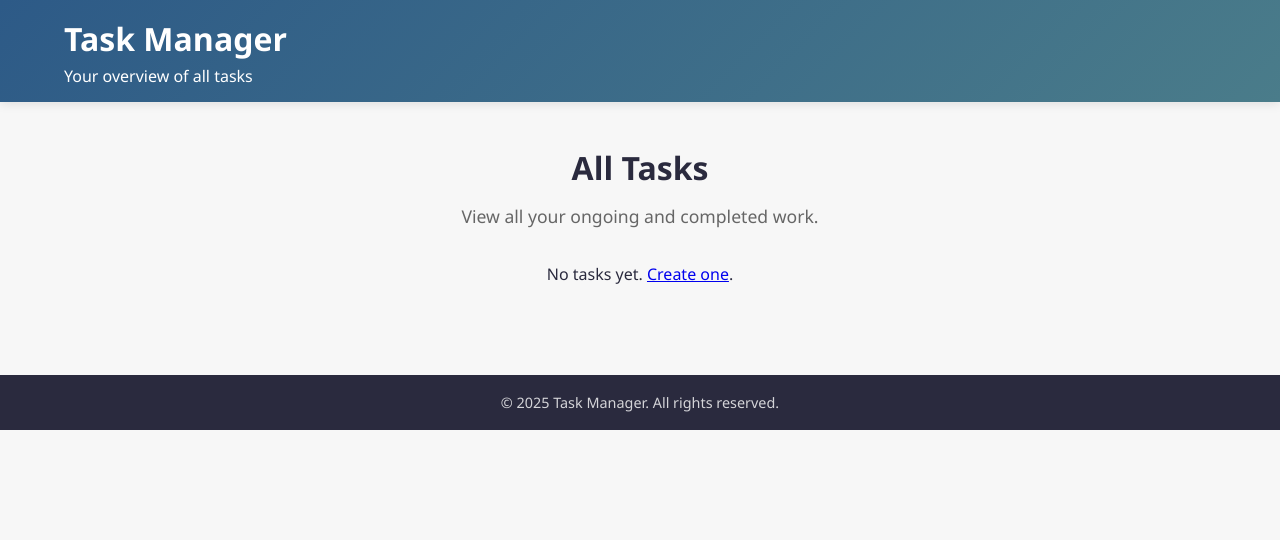
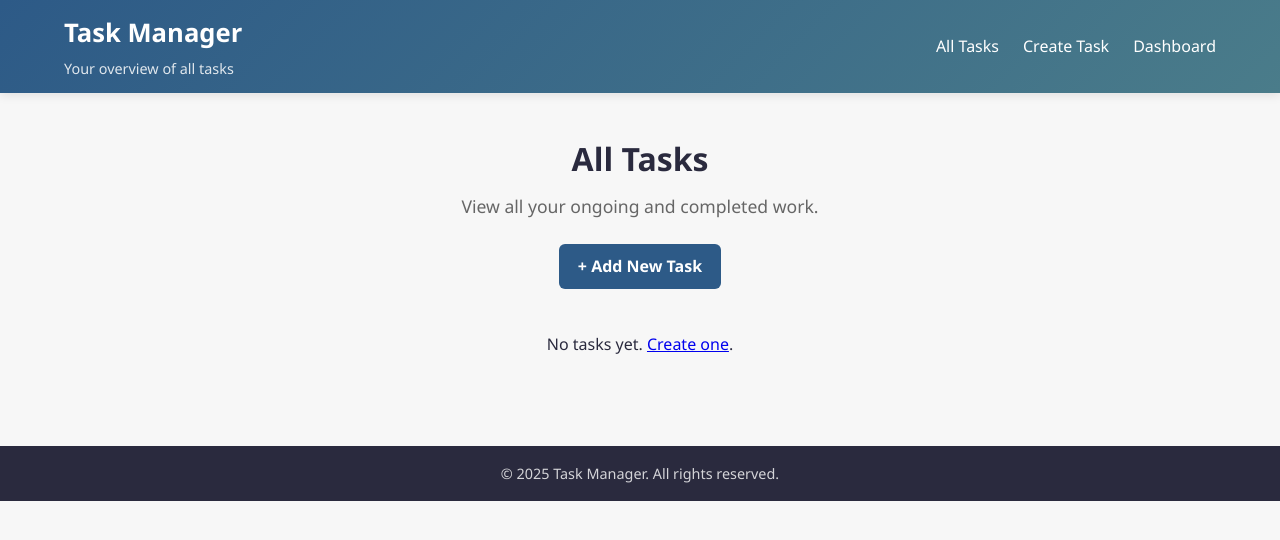
Before and after one commit to nicholohq/hangarin, a Django app: page / in a window 1280 px wide. Shown: the top 540 px of the page. Run offline with Django 5.2, Linux system fonts and the light colour scheme; data that the repository does not hold is empty.

Commit message:
added nav bar in all CRUD pages

```diff
--- a/tasks/static/tasks/css/main.css
+++ b/tasks/static/tasks/css/main.css
@@ -147,14 +147,49 @@ header {
 }
 
 /* ====== Status-based accent colors ====== */
-.task-card[data-status="Completed"] {
-	border-left-color: #27ae60; /* green */
+.task-card[data-status="Completed"] { border-left-color: #27ae60; }
+.task-card[data-status="Pending"] { border-left-color: #e67e22; }
+.task-card[data-status="In Progress"] { border-left-color: #3498db; }
+
+/* ====== Buttons ====== */
+.btn-create {
+	display: inline-block;
+	background: var(--primary);
+	color: white;
+	padding: 0.6rem 1.2rem;
+	border-radius: 6px;
+	text-decoration: none;
+	font-weight: 600;
+	margin-bottom: 1.5rem;
+	transition: background 0.3s ease;
 }
-.task-card[data-status="Pending"] {
-	border-left-color: #e67e22; /* orange */
+
+.btn-create:hover {
+	background: var(--secondary);
 }
-.task-card[data-status="In Progress"] {
-	border-left-color: #3498db; /* blue */
+
+.btn-edit, .btn-delete, .btn-back {
+	display: inline-block;
+	margin: 0.4rem;
+	padding: 0.5rem 1rem;
+	border-radius: 6px;
+	text-decoration: none;
+	font-weight: 600;
+	color: white;
+}
+
+.btn-edit { background: #3498db; }
+.btn-delete { background: #e74c3c; }
+.btn-back { background: #7f8c8d; }
+
+.btn-edit:hover { background: #2c80b4; }
+.btn-delete:hover { background: #c0392b; }
+.btn-back:hover { background: #6c7a7a; }
+
+.create-task {
+	text-align: center;
+	margin-top: -0.5rem;
+	margin-bottom: 1.2rem;
 }
 
 /* ====== Form & Button Styles ====== */
--- a/tasks/templates/tasks/task_list.html
+++ b/tasks/templates/tasks/task_list.html
@@ -4,19 +4,35 @@
 <head>
     <meta charset="UTF-8">
     <meta name="viewport" content="width=device-width, initial-scale=1.0">
-    <title>All Tasks - Task Manager</title>
-    <link rel="stylesheet" href="{% static 'tasks/css/main.css' %}?v=2">
+    <title>Hangarin - Task Manager</title>
+    <link rel="stylesheet" href="{% static 'tasks/css/main.css' %}?v=3">
 </head>
 <body>
 
 <header>
-    <h1>Task Manager</h1>
-    <p>Your overview of all tasks</p>
+    <div class="header-container">
+        <div class="header-text">
+            <h1>Task Manager</h1>
+            <p class="tagline">Your overview of all tasks</p>
+        </div>
+
+        <nav class="main-nav">
+            <ul>
+                <li><a href="{% url 'task_list' %}">All Tasks</a></li>
+                <li><a href="{% url 'task_create' %}">Create Task</a></li>
+                <li><a href="#">Dashboard</a></li>
+            </ul>
+        </nav>
+    </div>
 </header>
 
 <section id="tasks">
     <h2 class="section-title">All Tasks</h2>
     <p class="section-subtitle">View all your ongoing and completed work.</p>
+
+    <div class="create-task">
+        <a href="{% url 'task_create' %}" class="btn-create">+ Add New Task</a>
+    </div>
 
     {% if tasks %}
         <div class="task-grid">
@@ -39,6 +55,6 @@
     <p>&copy; 2025 Task Manager. All rights reserved.</p>
 </footer>
 
-<script src="{% static 'tasks/js/main.js' %}?v=2"></script>
+<script src="{% static 'tasks/js/main.js' %}?v=3"></script>
 </body>
 </html>
```
Also changed, not shown: tasks/templates/tasks/task_delete.html (+15 -2 lines), tasks/templates/tasks/task_detail.html (+15 -2 lines), tasks/templates/tasks/task_form.html (+15 -2 lines).
